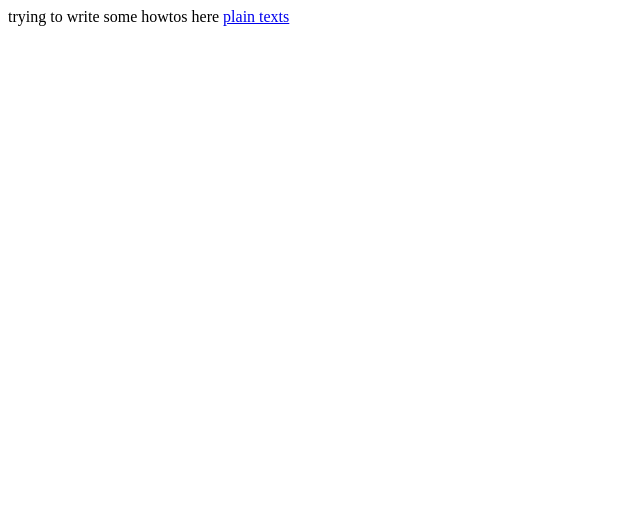
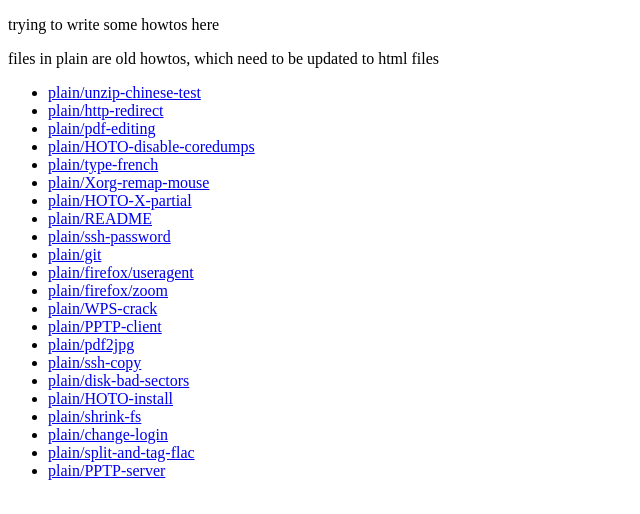
Before and after one commit to theodore/theodore.github.io, a plain HTML site: page index.html in a window 1280 px wide. Shown: the whole page, without its empty margins (0-640 px from the left). Drawn offline with Linux system fonts and the light colour scheme.

Commit message:
should work

```diff
--- a/index.html
+++ b/index.html
@@ -1,3 +1,33 @@
-trying to write some howtos here
+<!doctype html>
 
-<a href="plain">plain texts</a>
+<html>
+<body>
+    <p> trying to write some howtos here </p>
+    <p> files in plain are old howtos, which need to be updated to html files </p>
+
+    <ul>
+<li> <a href="plain/unzip-chinese-test">plain/unzip-chinese-test</a> </li>
+<li> <a href="plain/http-redirect">plain/http-redirect</a> </li>
+<li> <a href="plain/pdf-editing">plain/pdf-editing</a> </li>
+<li> <a href="plain/HOTO-disable-coredumps">plain/HOTO-disable-coredumps</a> </li>
+<li> <a href="plain/type-french">plain/type-french</a> </li>
+<li> <a href="plain/Xorg-remap-mouse">plain/Xorg-remap-mouse</a> </li>
+<li> <a href="plain/HOTO-X-partial">plain/HOTO-X-partial</a> </li>
+<li> <a href="plain/README">plain/README</a> </li>
+<li> <a href="plain/ssh-password">plain/ssh-password</a> </li>
+<li> <a href="plain/git">plain/git</a> </li>
+<li> <a href="plain/firefox/useragent">plain/firefox/useragent</a> </li>
+<li> <a href="plain/firefox/zoom">plain/firefox/zoom</a> </li>
+<li> <a href="plain/WPS-crack">plain/WPS-crack</a> </li>
+<li> <a href="plain/PPTP-client">plain/PPTP-client</a> </li>
+<li> <a href="plain/pdf2jpg">plain/pdf2jpg</a> </li>
+<li> <a href="plain/ssh-copy">plain/ssh-copy</a> </li>
+<li> <a href="plain/disk-bad-sectors">plain/disk-bad-sectors</a> </li>
+<li> <a href="plain/HOTO-install">plain/HOTO-install</a> </li>
+<li> <a href="plain/shrink-fs">plain/shrink-fs</a> </li>
+<li> <a href="plain/change-login">plain/change-login</a> </li>
+<li> <a href="plain/split-and-tag-flac">plain/split-and-tag-flac</a> </li>
+<li> <a href="plain/PPTP-server">plain/PPTP-server</a> </li>
+    </ul>
+</body>
+</html>
```
